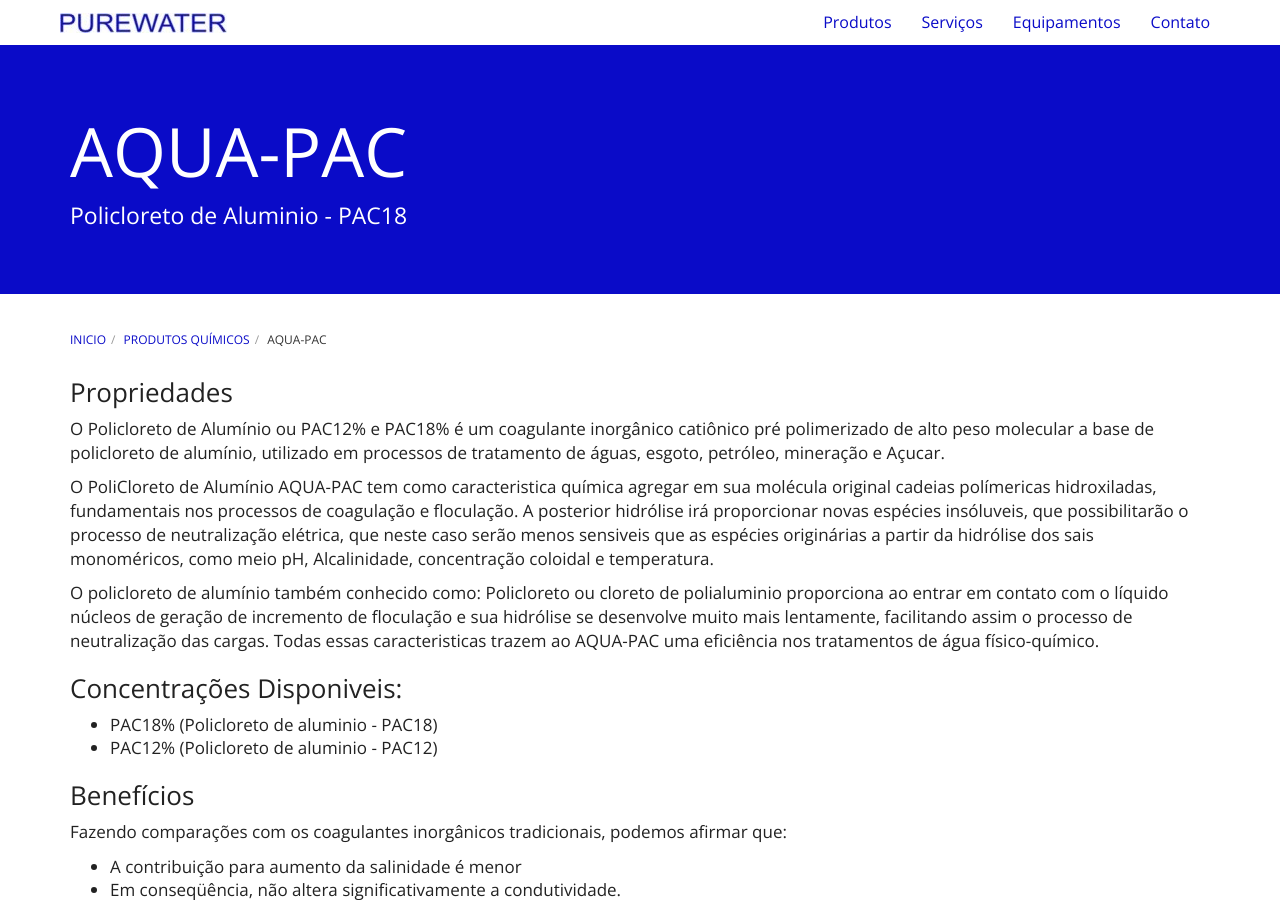
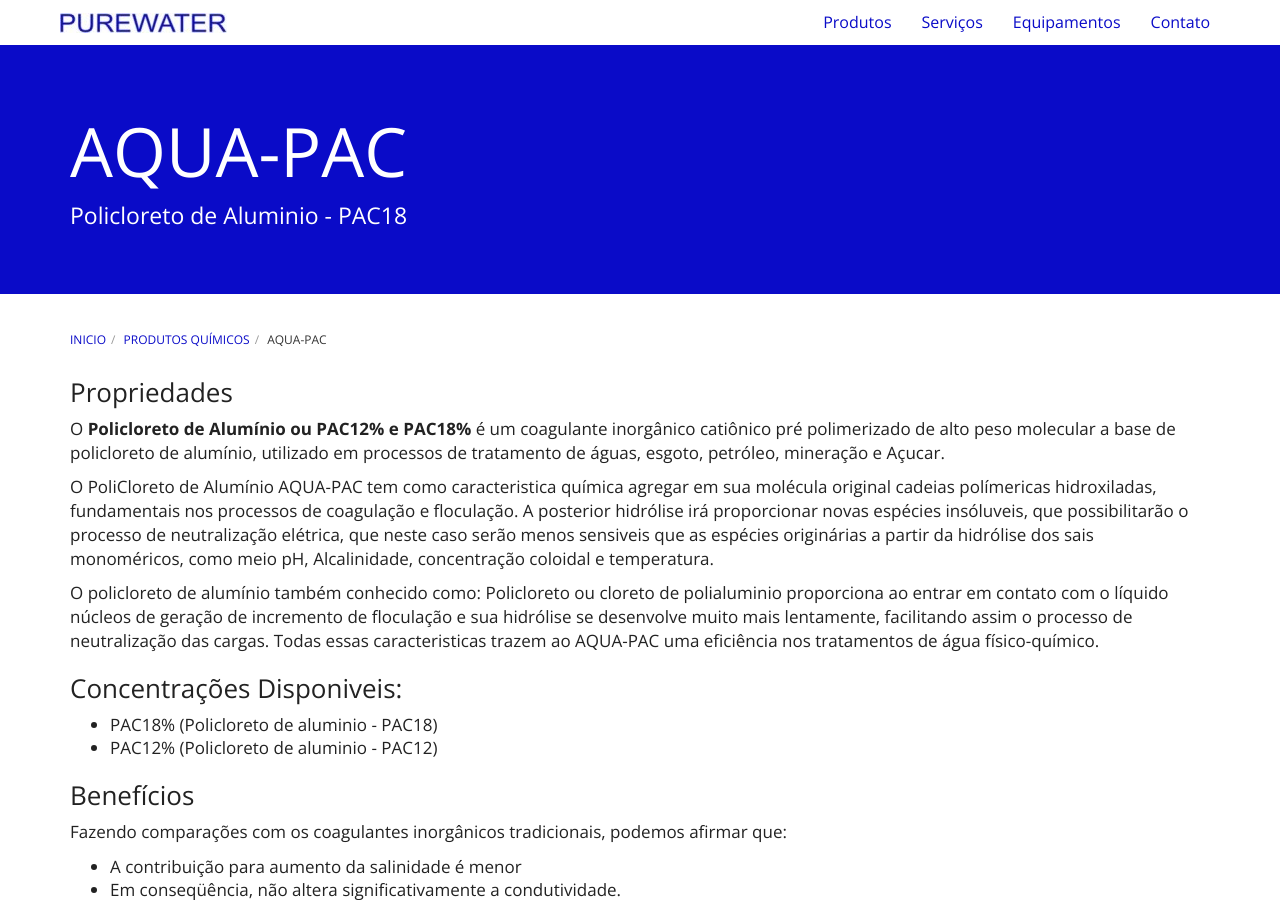
Before and after one commit to purewaterefluentes/purewaterefluentes.github.io, a Jekyll site: the page built from produtos/policloreto-de-aluminio.md, in a window 1280 px wide and 900 px high. Built offline with Jekyll 4.4.1, drawn with Linux system fonts in a browser that asks for light colours; nearby versions of some CDN libraries; library files that are not in the unit come from our copies.

```diff
--- a/produtos/policloreto-de-aluminio.md
+++ b/produtos/policloreto-de-aluminio.md
@@ -1,13 +1,13 @@
 ---
 layout: contato
-pageTitle: Policloreto de Aluminio, policloreto, pac18, pac12, policloreto alumínio, policloreto de alumínio a 18%, PAC18%,
+pageTitle: Policloreto de Aluminio, policloreto, pac18, pac12, policloreto alumínio, policloreto de alumínio 18%, PAC18%,
 title: AQUA-PAC
 subtitle: Policloreto de Aluminio - PAC18
 ---
 
 ### Propriedades
 
-O Policloreto de Alumínio ou PAC12% e PAC18% é um coagulante inorgânico catiônico pré polimerizado de alto peso molecular a base de policloreto de alumínio, utilizado em processos de tratamento de águas, esgoto, petróleo, mineração e Açucar.
+O **Policloreto de Alumínio ou PAC12% e PAC18%** é um coagulante inorgânico catiônico pré polimerizado de alto peso molecular a base de policloreto de alumínio, utilizado em processos de tratamento de águas, esgoto, petróleo, mineração e Açucar.
 
 O PoliCloreto de Alumínio AQUA-PAC tem como caracteristica química agregar em sua molécula original cadeias polímericas hidroxiladas, fundamentais nos processos de coagulação e floculação. A posterior hidrólise irá proporcionar novas espécies insóluveis, que possibilitarão o processo de neutralização elétrica, que neste caso serão menos sensiveis que as espécies originárias a partir da hidrólise dos sais monoméricos, como meio pH, Alcalinidade, concentração coloidal e temperatura.
 
```
